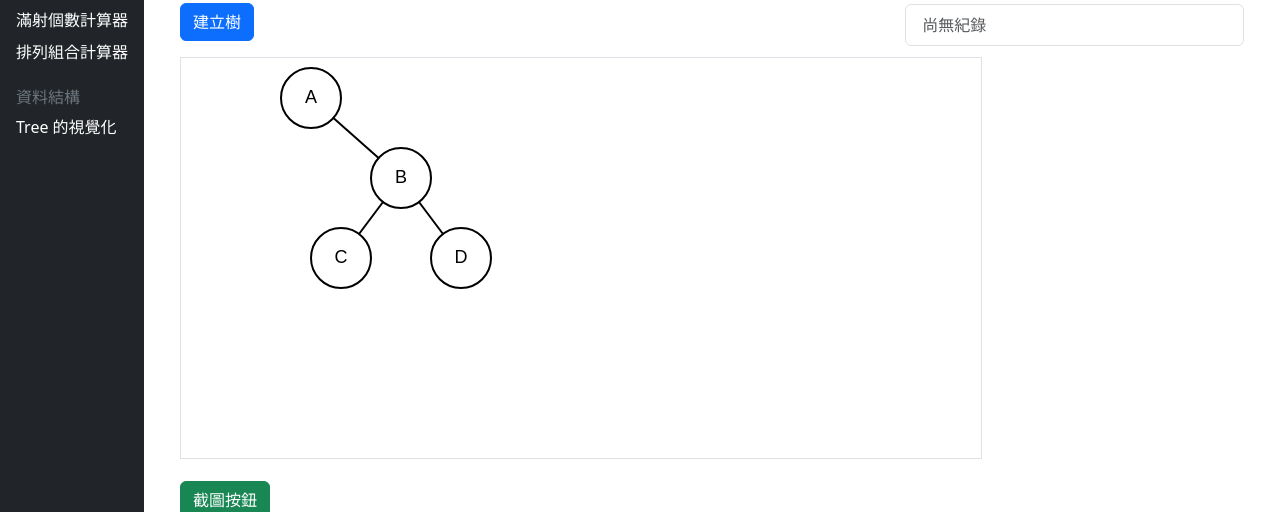
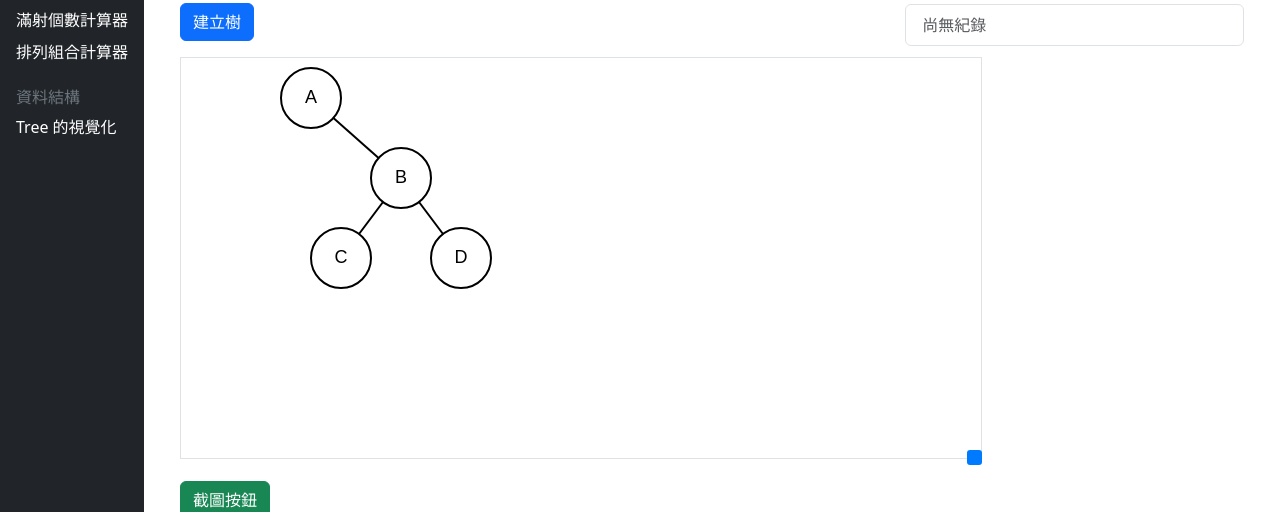
Before and after one commit to Hoxton019030/Math_Calculator, a Vue app: page /dataStructure/tree_visual in a window 1280 px wide. Shown: the part 163-675 px from the top of the page. Built offline with nearby package versions, Linux system fonts and the light colour scheme.

Commit message:
2025-07-21 commit

```diff
--- a/src/views/DataStructure/TreeVisual.vue
+++ b/src/views/DataStructure/TreeVisual.vue
@@ -15,6 +15,7 @@
           />
           <button @click="saveAndDrawTree" class="btn btn-primary">建立樹</button>
         </div>
+        <div class="canvas-container" ref="canvasContainer">
           <canvas
             ref="canvas"
             :width="canvasWidth"
@@ -22,7 +23,11 @@
             class="border"
             @click="handleCanvasClick"
           ></canvas>
-
+          <div
+            class="resize-handle"
+            @mousedown="startResize"
+          ></div>
+        </div>
         <div class="mt-3 d-flex gap-2 flex-wrap">
           <button class="btn btn-success" @click="copyCanvasToClipboard">
             截圖按鈕
@@ -68,12 +73,30 @@ import { ref, onMounted, watch, nextTick } from 'vue'
 
 const inputText = ref('A(_,B(C,D))')
 const canvas = ref(null)
+const canvasContainer = ref(null)
 const inputField = ref(null)
-const canvasWidth = 800
-const canvasHeight = 400
+const canvasWidth = ref(800)
+const canvasHeight = ref(400)
 const history = ref([])
 const selectedNodes = ref(new Set())
 const HISTORY_KEY = 'tree_history'
+const CANVAS_SIZE_KEY = 'canvas_size'
+
+function loadCanvasSize() {
+  const savedSize = localStorage.getItem(CANVAS_SIZE_KEY)
+  if (savedSize) {
+    const { width, height } = JSON.parse(savedSize)
+    canvasWidth.value = Math.max(300, width) // Minimum width
+    canvasHeight.value = Math.max(200, height) // Minimum height
+  }
+}
+
+function saveCanvasSize() {
+  localStorage.setItem(CANVAS_SIZE_KEY, JSON.stringify({
+    width: canvasWidth.value,
+    height: canvasHeight.value
+  }))
+}
 
 function parseTree(str) {
   let index = 0
@@ -118,9 +141,8 @@ function calculatePositions(root, depth = 0, xOffset = { x: 0 }) {
 
 function drawTree() {
   const ctx = canvas.value.getContext('2d')
-  // 白色背景
   ctx.fillStyle = '#fff'
-  ctx.fillRect(0, 0, canvasWidth, canvasHeight)
+  ctx.fillRect(0, 0, canvasWidth.value, canvasHeight.value)
 
   try {
     const tree = parseTree(inputText.value)
@@ -209,6 +231,31 @@ function handleCanvasClick(event) {
   }
 }
 
+function startResize(event) {
+  event.preventDefault()
+  const startX = event.clientX
+  const startY = event.clientY
+  const startWidth = canvasWidth.value
+  const startHeight = canvasHeight.value
+
+  function onMouseMove(moveEvent) {
+    const newWidth = startWidth + (moveEvent.clientX - startX)
+    const newHeight = startHeight + (moveEvent.clientY - startY)
+    canvasWidth.value = Math.max(300, newWidth) // Minimum width
+    canvasHeight.value = Math.max(200, newHeight) // Minimum height
+    saveCanvasSize()
+    drawTree()
+  }
+
+  function onMouseUp() {
+    document.removeEventListener('mousemove', onMouseMove)
+    document.removeEventListener('mouseup', onMouseUp)
+  }
+
+  document.addEventListener('mousemove', onMouseMove)
+  document.addEventListener('mouseup', onMouseUp)
+}
+
 function saveAndDrawTree() {
   if (inputText.value && !history.value.includes(inputText.value)) {
     history.value.unshift(inputText.value)
@@ -232,7 +279,6 @@ function clearHistory() {
   drawTree()
 }
 
-// 括號自動補全及刪除時配對刪除
 function handleKeyDown(event) {
   const input = inputField.value
   const cursorPosition = input.selectionStart
@@ -260,7 +306,6 @@ function handleKeyDown(event) {
   }
 }
 
-// 複製畫布到剪貼簿
 const copySuccess = ref(false)
 async function copyCanvasToClipboard() {
   try {
@@ -281,6 +326,7 @@ async function copyCanvasToClipboard() {
 }
 
 onMounted(() => {
+  loadCanvasSize()
   nextTick(() => drawTree())
 })
 
@@ -298,6 +344,26 @@ canvas {
   background-color: #f9fafb;
 }
 
+.canvas-container {
+  position: relative;
+  display: inline-block;
+}
+
+.resize-handle {
+  position: absolute;
+  bottom: 0;
+  right: 0;
+  width: 15px;
+  height: 15px;
+  background: #007bff;
+  cursor: se-resize;
+  border-radius: 3px;
+}
+
+.resize-handle:hover {
+  background: #0056b3;
+}
+
 .copy-toast {
   position: fixed;
   top: 20px;
```
Lines whose indentation alone changed are shown as unchanged.
